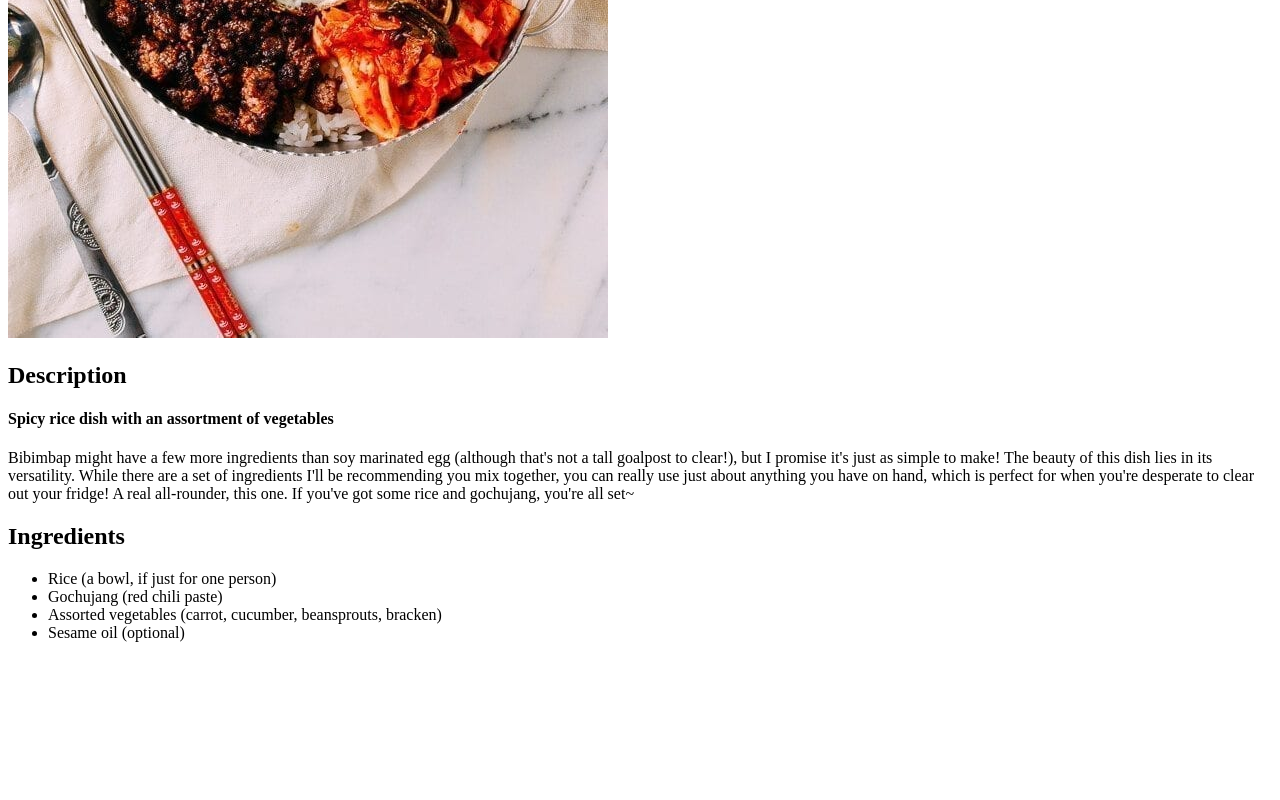
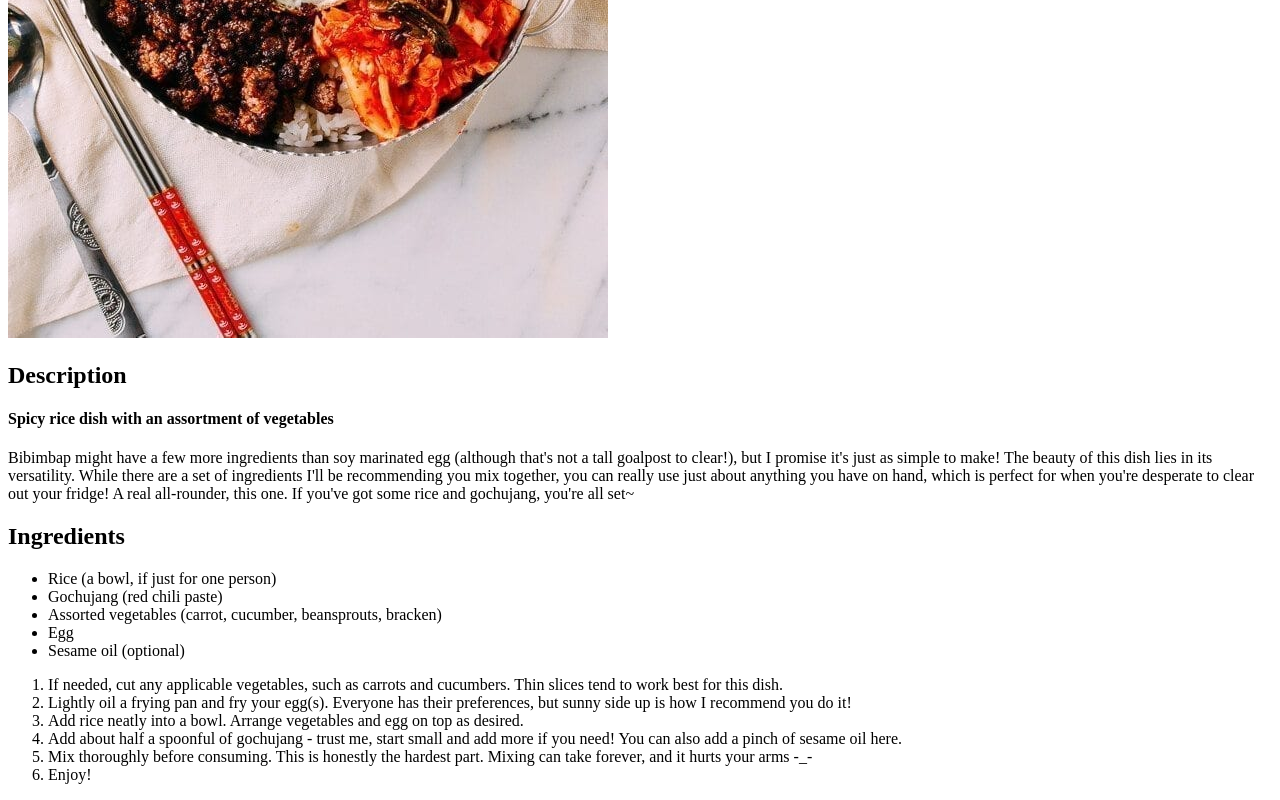
Before and after one commit to Kyosim/odin-recipes, a plain HTML site: page recipes/bibimbap.html in a window 1280 px wide. Shown: the part 601-1401 px from the top of the page. Before the commit the page ends 1259 px from the top, so only its background shows below. Drawn offline with Linux system fonts and the light colour scheme.

Commit message:
Add recipe instructions

```diff
--- a/recipes/bibimbap.html
+++ b/recipes/bibimbap.html
@@ -18,8 +18,17 @@
             <li>Rice (a bowl, if just for one person)</li>
             <li>Gochujang (red chili paste)</li>
             <li>Assorted vegetables (carrot, cucumber, beansprouts, bracken)</li>
+            <li>Egg</li>
             <li>Sesame oil (optional)</li>
         </ul>
+        <ol>
+            <li>If needed, cut any applicable vegetables, such as carrots and cucumbers. Thin slices tend to work best for this dish.</li>
+            <li>Lightly oil a frying pan and fry your egg(s). Everyone has their preferences, but sunny side up is how I recommend you do it!</li>
+            <li>Add rice neatly into a bowl. Arrange vegetables and egg on top as desired.</li>
+            <li>Add about half a spoonful of gochujang - trust me, start small and add more if you need! You can also add a pinch of sesame oil here.</li>
+            <li>Mix thoroughly before consuming. This is honestly the hardest part. Mixing can take forever, and it hurts your arms -_-</li>
+            <li>Enjoy!</li>
+        </ol>
 
 
 
```
